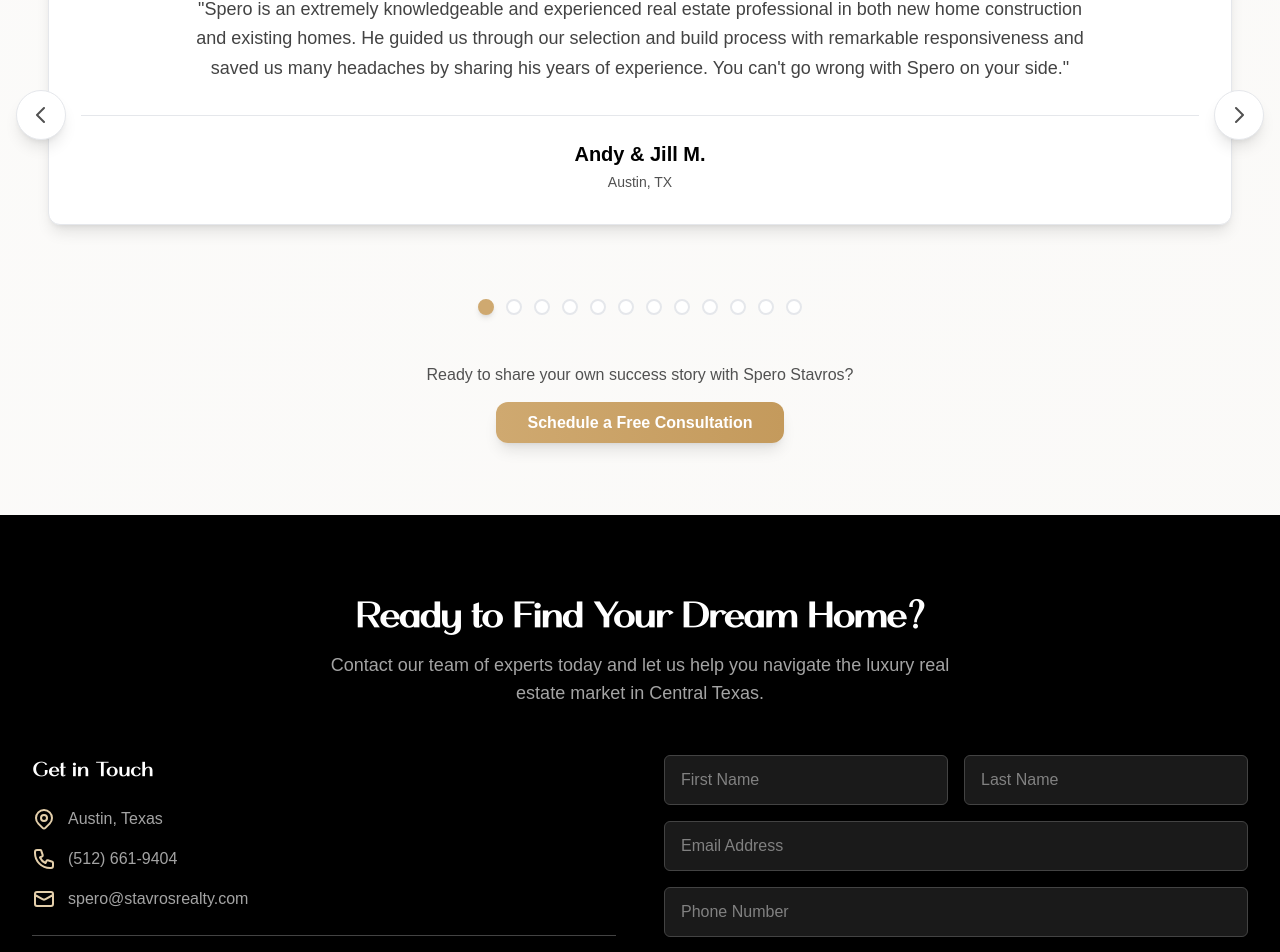
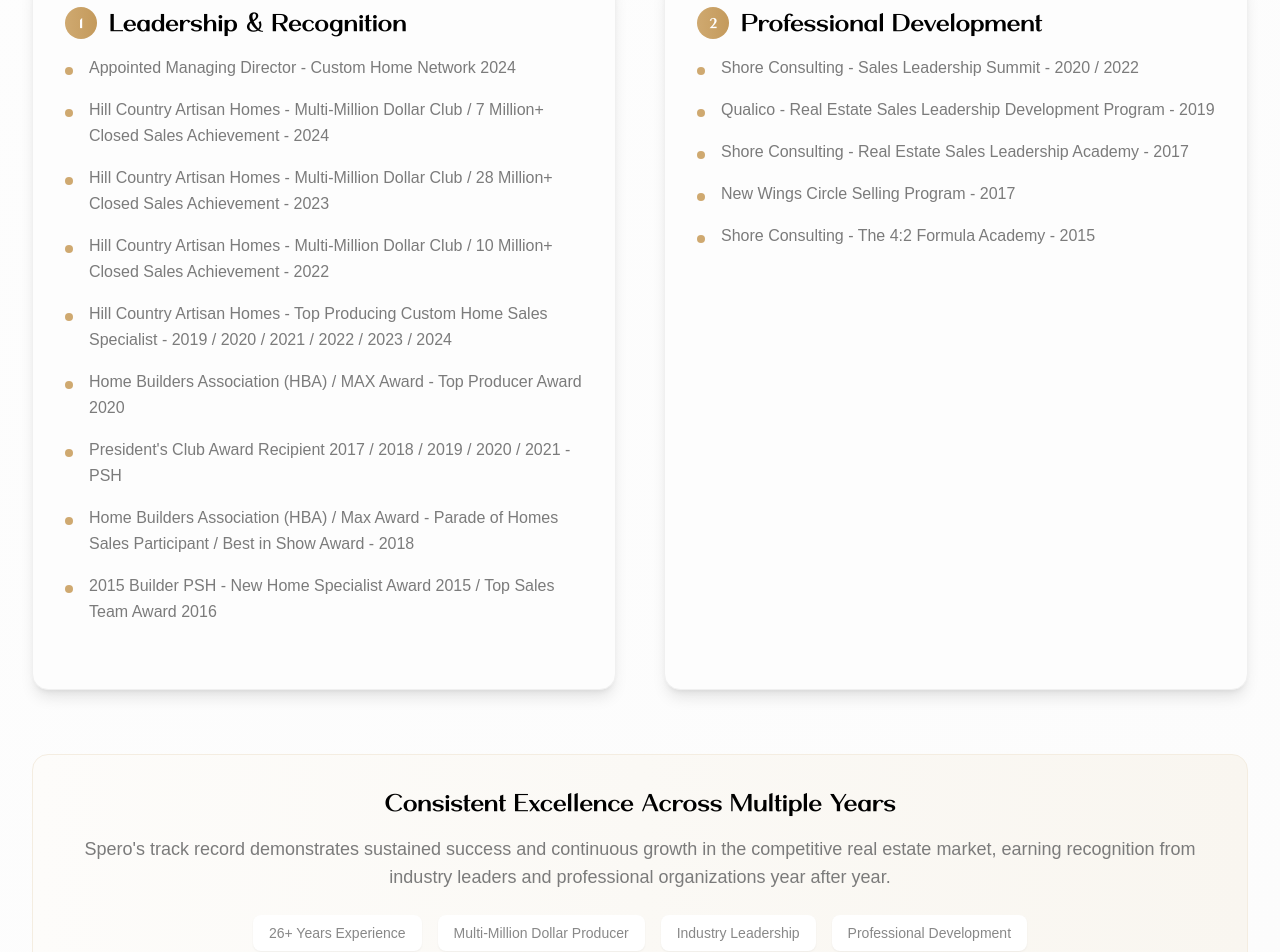
Before and after one commit to cesar-thela-media/stavros, a Next.js app: page / in a window 1280 px wide. Shown: the part 7000-7952 px from the top of the page. Built offline with nearby package versions, Linux system fonts and the light colour scheme.

Commit message:
Accomplishments

```diff
--- a/src/app/page.tsx
+++ b/src/app/page.tsx
@@ -7,6 +7,7 @@
 import MarketInsights from '@/components/MarketInsights'
 import KWTools from '@/components/KWTools'
 import About from '@/components/About'
+import Awards from '@/components/Awards'
 import Testimonials from '@/components/Testimonials'
 import Contact from '@/components/Contact'
 
@@ -22,6 +23,7 @@
         <MarketInsights />
         <KWTools />
         <About />
+        <Awards />
         <Testimonials />
         <Contact />
       </main>
--- /dev/null
+++ b/src/components/Awards.tsx
@@ -0,0 +1,86 @@
+export default function Awards() {
+  const awards = [
+    {
+      category: "Leadership & Recognition",
+      items: [
+        "Appointed Managing Director - Custom Home Network 2024",
+        "Hill Country Artisan Homes - Multi-Million Dollar Club / 7 Million+ Closed Sales Achievement - 2024",
+        "Hill Country Artisan Homes - Multi-Million Dollar Club / 28 Million+ Closed Sales Achievement - 2023",
+        "Hill Country Artisan Homes - Multi-Million Dollar Club / 10 Million+ Closed Sales Achievement - 2022",
+        "Hill Country Artisan Homes - Top Producing Custom Home Sales Specialist - 2019 / 2020 / 2021 / 2022 / 2023 / 2024",
+        "Home Builders Association (HBA) / MAX Award - Top Producer Award 2020",
+        "President's Club Award Recipient 2017 / 2018 / 2019 / 2020 / 2021 - PSH",
+        "Home Builders Association (HBA) / Max Award - Parade of Homes Sales Participant / Best in Show Award - 2018",
+        "2015 Builder PSH - New Home Specialist Award 2015 / Top Sales Team Award 2016"
+      ]
+    },
+    {
+      category: "Professional Development",
+      items: [
+        "Shore Consulting - Sales Leadership Summit - 2020 / 2022",
+        "Qualico - Real Estate Sales Leadership Development Program - 2019",
+        "Shore Consulting - Real Estate Sales Leadership Academy - 2017",
+        "New Wings Circle Selling Program - 2017",
+        "Shore Consulting - The 4:2 Formula Academy - 2015"
+      ]
+    }
+  ];
+
+  return (
+    <section className="section-padding bg-gradient-to-br from-misty-50 to-misty-100">
+      <div className="mx-auto max-w-7xl">
+        <div className="text-center mb-16">
+          <h2 className="text-4xl font-bold tracking-tight text-black-900 sm:text-5xl font-serif mb-6">
+            Real Estate Awards & Accomplishments
+          </h2>
+          <p className="text-xl text-charcoal-700 max-w-3xl mx-auto">
+            Recognized excellence in real estate sales, leadership, and professional development spanning over two decades of dedicated service.
+          </p>
+        </div>
+
+        <div className="grid grid-cols-1 lg:grid-cols-2 gap-12">
+          {awards.map((category, categoryIndex) => (
+            <div key={categoryIndex} className="luxury-card">
+              <div className="mb-8">
+                <h3 className="text-2xl font-semibold text-black-900 font-serif mb-4 flex items-center">
+                  <span className="w-8 h-8 bg-gradient-to-r from-champagne-600 to-champagne-700 rounded-full flex items-center justify-center text-white text-sm font-bold mr-3">
+                    {categoryIndex + 1}
+                  </span>
+                  {category.category}
+                </h3>
+                <div className="space-y-4">
+                  {category.items.map((award, awardIndex) => (
+                    <div key={awardIndex} className="flex items-start">
+                      <div className="flex-shrink-0 w-2 h-2 bg-champagne-600 rounded-full mt-3 mr-4"></div>
+                      <p className="text-charcoal-700 leading-relaxed">
+                        {award}
+                      </p>
+                    </div>
+                  ))}
+                </div>
+              </div>
+            </div>
+          ))}
+        </div>
+
+        <div className="mt-16 text-center">
+          <div className="bg-gradient-to-r from-champagne-50 to-champagne-100 rounded-2xl p-8 border border-champagne-200">
+            <h3 className="text-2xl font-semibold text-black-900 font-serif mb-4">
+              Consistent Excellence Across Multiple Years
+            </h3>
+            <p className="text-lg text-charcoal-700 mb-6">
+              Spero's track record demonstrates sustained success and continuous growth in the competitive real estate market,
+              earning recognition from industry leaders and professional organizations year after year.
+            </p>
+            <div className="flex flex-wrap justify-center gap-4 text-sm text-charcoal-600">
+              <span className="bg-white px-4 py-2 rounded-lg shadow-sm">26+ Years Experience</span>
+              <span className="bg-white px-4 py-2 rounded-lg shadow-sm">Multi-Million Dollar Producer</span>
+              <span className="bg-white px-4 py-2 rounded-lg shadow-sm">Industry Leadership</span>
+              <span className="bg-white px-4 py-2 rounded-lg shadow-sm">Professional Development</span>
+            </div>
+          </div>
+        </div>
+      </div>
+    </section>
+  );
+}
```
